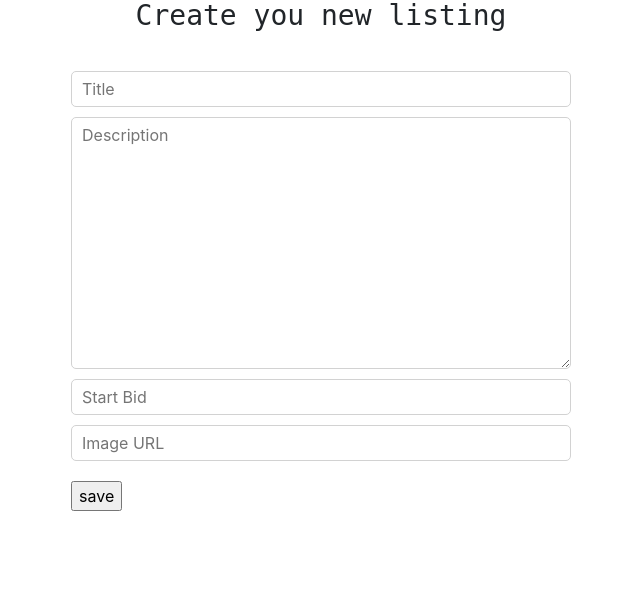
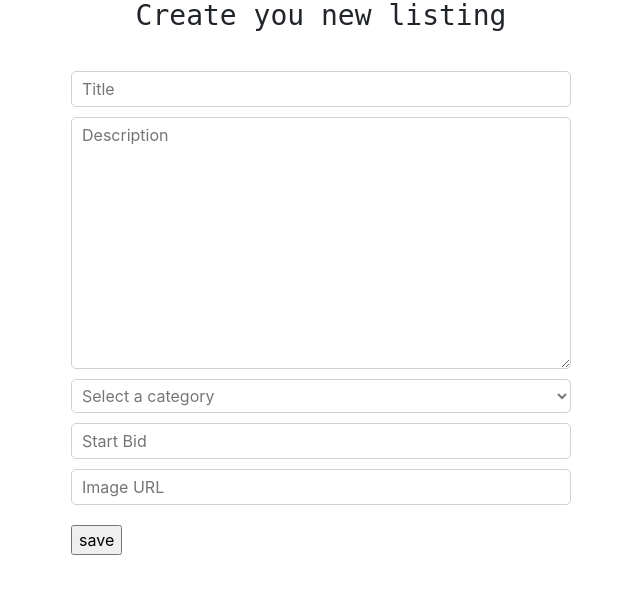
Before and after one commit to dbonach/cs50web-project-2-commerce, a Django app: page /new in a window 1280 px wide. Shown: the part 164-758 px from the top of the page, without its empty margins (319-959 px from the left). Run offline with Django 3.2, Linux system fonts and the light colour scheme; some libraries are stand-ins or nearby versions.

Commit message:
Add category selection to new_listing.html

```diff
--- a/auctions/static/auctions/styles.css
+++ b/auctions/static/auctions/styles.css
@@ -4,11 +4,24 @@ body {
 
 textarea,
 input[type=text],
-input[type=number] {
+input[type=number],
+input[list=category],
+select {
   padding: 5px 10px;
   border-radius: 5px;
   border: 1px solid #d2d2d2;
   outline: none;
+}
+
+select {
+  background-color: #fff;
+  color: #777;
+  padding-left: 6px;
+}
+select option {
+  background-color: #eee;
+  color: #000;
+  padding-left: 0;
 }
 
 input[type=number]::-webkit-outer-spin-button,
@@ -30,7 +43,7 @@ textarea:focus {
   width: fit-content;
   margin-top: 20px;
 }
-.flex-container input, .flex-container textarea {
+.flex-container input, .flex-container textarea, .flex-container select {
   margin-top: 10px;
 }
 
--- a/auctions/static/auctions/styles.scss
+++ b/auctions/static/auctions/styles.scss
@@ -8,11 +8,24 @@ body {
 // CSS for new_listing.html
 textarea,
 input[type="text"],
-input[type="number"] {
+input[type="number"],
+input[list="category"],
+select {
   padding: 5px 10px;
   border-radius: 5px;
   border: 1px solid #d2d2d2;
   outline: none;
+}
+
+select {
+  background-color: #fff;
+  color: #777;
+  padding-left: 6px;
+  option {
+    background-color: #eee;
+    color: #000;
+    padding-left: 0;
+  }
 }
 
 // Hide Input Number Arrows
@@ -34,7 +47,7 @@ textarea:focus {
     width: fit-content;
     margin-top: 20px;
   }
-  input, textarea {
+  input, textarea, select {
     margin-top: 10px;
   }
 }
--- a/auctions/templates/auctions/new_listing.html
+++ b/auctions/templates/auctions/new_listing.html
@@ -11,6 +11,19 @@
       </div>
       <input type="text" name="title" placeholder="Title" required>
       <textarea name="description" id="" cols="30" rows="10" placeholder="Description" required></textarea>
+      <select name="category">
+        <option value="">Select a category</option>
+        <option value="Auto & Parts">Auto & Parts</option>
+        <option value="Fashion & Clothing">Fashion & Clothing</option>
+        <option value="Auto & Parts">Auto & Parts</option>
+        <option value="Books, Movies & Music">Books, Movies & Music</option>
+        <option value="Electronics">Electronics</option>
+        <option value="Collectibles & Art">Collectibles & Art</option>
+        <option value="Home & Garden">Home & Garden</option>
+        <option value="Sporting Goods">Sporting Goods</option>
+        <option value="Toys & Hobbies">Toys & Hobbies</option>
+        <option value="Others">Others</option>
+      </select>
       <input type="number" name="bid" placeholder="Start Bid" required>
       <input type="text" name="image-url" placeholder="Image URL">
       <input type="submit" name="" id="" value="save">
```
